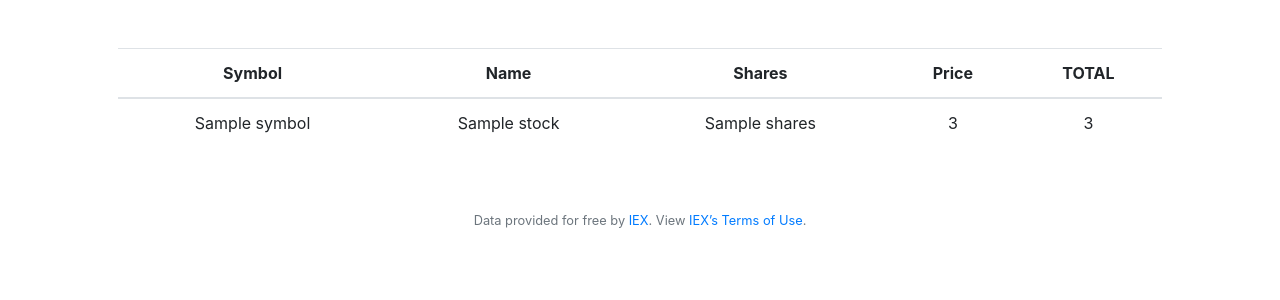
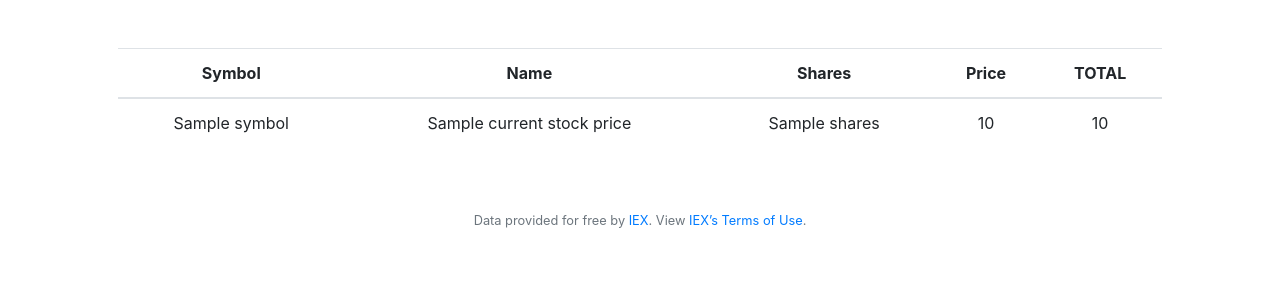
Before and after one commit to tmuweh/cs50_2020, a Flask app: template tracks/web/finance/templates/index.html in a window 1280 px wide. Shown: the part 76-376 px from the top of the page. Run offline with Flask 2, Linux system fonts and the light colour scheme; the template is opened without the code that fills it: most values are stand-ins (such as "Sample title", 1, 10 or a date in 2020); some libraries are stand-ins or nearby versions.

Commit message:
display purchased stocks on the index page

```diff
--- a/tracks/web/finance/application.py
+++ b/tracks/web/finance/application.py
@@ -45,9 +45,12 @@ if not os.environ.get("API_KEY"):
 @login_required
 def index():
     """Show portfolio of stocks"""
+    session["stocks"] = {}
     stocks = db.execute("SELECT * FROM stocks WHERE 1")
+    for stock in stocks:
+        session["stocks"][stock['symbol']] = lookup(stock['symbol'])
 
-    return render_template("index.html", stocks=stocks)
+    return render_template("index.html", stocks=stocks, current_stock_price=session["stocks"])
 
 
 @app.route("/buy", methods=["GET", "POST"])
--- a/tracks/web/finance/templates/index.html
+++ b/tracks/web/finance/templates/index.html
@@ -18,11 +18,11 @@
           <tbody>
               {% for stock in stocks %}
                <tr>
-                   <td>{{stock["symbol"]}}</td>
-                   <td>{{stock["name"]}}</td>
+                   <td>{{current_stock_price[stock["symbol"]]["symbol"]}}</td>
+                   <td>{{current_stock_price[stock["symbol"]]["name"]}}</td>
                    <td>{{stock["shares"]}}</td>
-                    <td>3</td>
-                   <td>3</td>
+                    <td>{{current_stock_price[stock["symbol"]]["price"]}}</td>
+                   <td>{{ current_stock_price[stock["symbol"]]["price"] * stock["shares"]}}</td>
                </tr>
               {% endfor %}
           </tbody>
```
Also changed, not shown: tracks/web/finance/finance.db.
